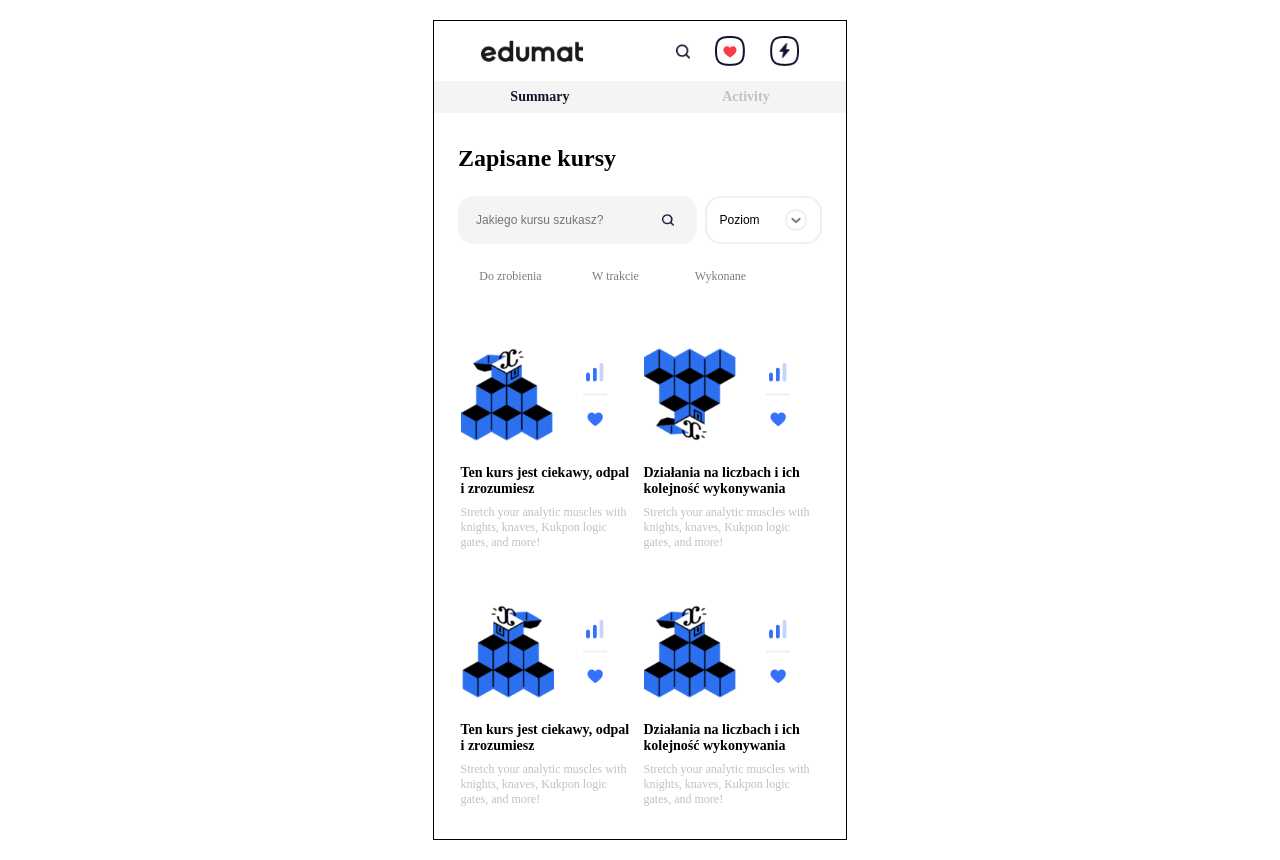
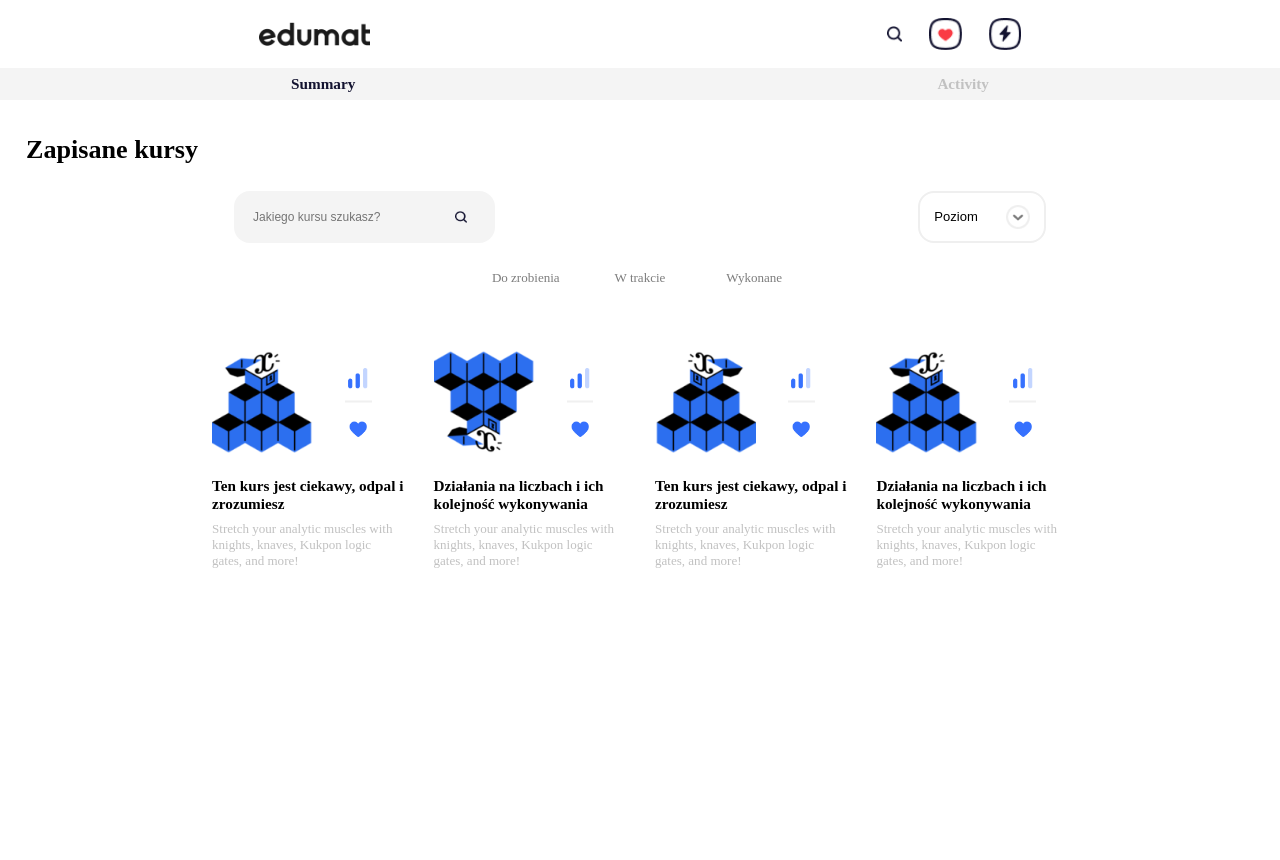
Before and after one commit to MagicianPL/Demo, a React (Create React App) app: page / in a window 1280 px wide. After the commit the page ends 800 px from the top, so only its background shows below. Built offline with nearby package versions, Linux system fonts and the light colour scheme; a web font is replaced by a local one.

Commit message:
media queries max width 600px

```diff
--- a/src/App.css
+++ b/src/App.css
@@ -1,5 +1,11 @@
 html {
   font-size: 62.5%;
+}
+
+@media (min-width: 600px) {
+  html {
+    font-size: 68%;
+  }
 }
 
 body {
@@ -12,14 +18,6 @@ body {
   box-sizing: border-box;
 }
 
-.App > .container {
-  border: 1px solid black;
-  width: 100%;
-  max-width: 414px;
-
-  margin: 2rem auto;
-}
-
 @font-face {
   font-family: Metropolis;
   src: url("Metropolis-Regular.otf") format("opentype");
--- a/src/App.js
+++ b/src/App.js
@@ -5,10 +5,8 @@ import Main from "./Components/Main/Main";
 function App() {
   return (
     <div className="App">
-      <div className="container">
-        <Bar />
-        <Main />
-      </div>
+      <Bar />
+      <Main />
     </div>
   );
 }
--- a/src/Components/Main/Main.css
+++ b/src/Components/Main/Main.css
@@ -8,9 +8,11 @@ h1 {
   margin-bottom: 2.4rem;
 }
 
-.flex-container {
-  display: flex;
-  justify-content: space-between;
+@media (min-width: 600px) {
+  .flex-container {
+    display: flex;
+    justify-content: space-around;
+  }
 }
 
 .search {
--- a/src/Components/Main/Menu.css
+++ b/src/Components/Main/Menu.css
@@ -10,6 +10,15 @@ nav ul {
   height: 100%;
   display: flex;
   justify-content: flex-start;
+}
+
+@media (min-width: 600px) {
+  nav ul {
+    width: 100%;
+    height: 100%;
+    display: flex;
+    justify-content: center;
+  }
 }
 
 nav ul li {
--- a/src/Components/Main/TilesContent.css
+++ b/src/Components/Main/TilesContent.css
@@ -6,3 +6,9 @@
   flex-wrap: wrap;
   justify-content: center;
 }
+
+@media (min-width: 600px) {
+  .tiles-content-container {
+    gap: 30px;
+  }
+}
```
